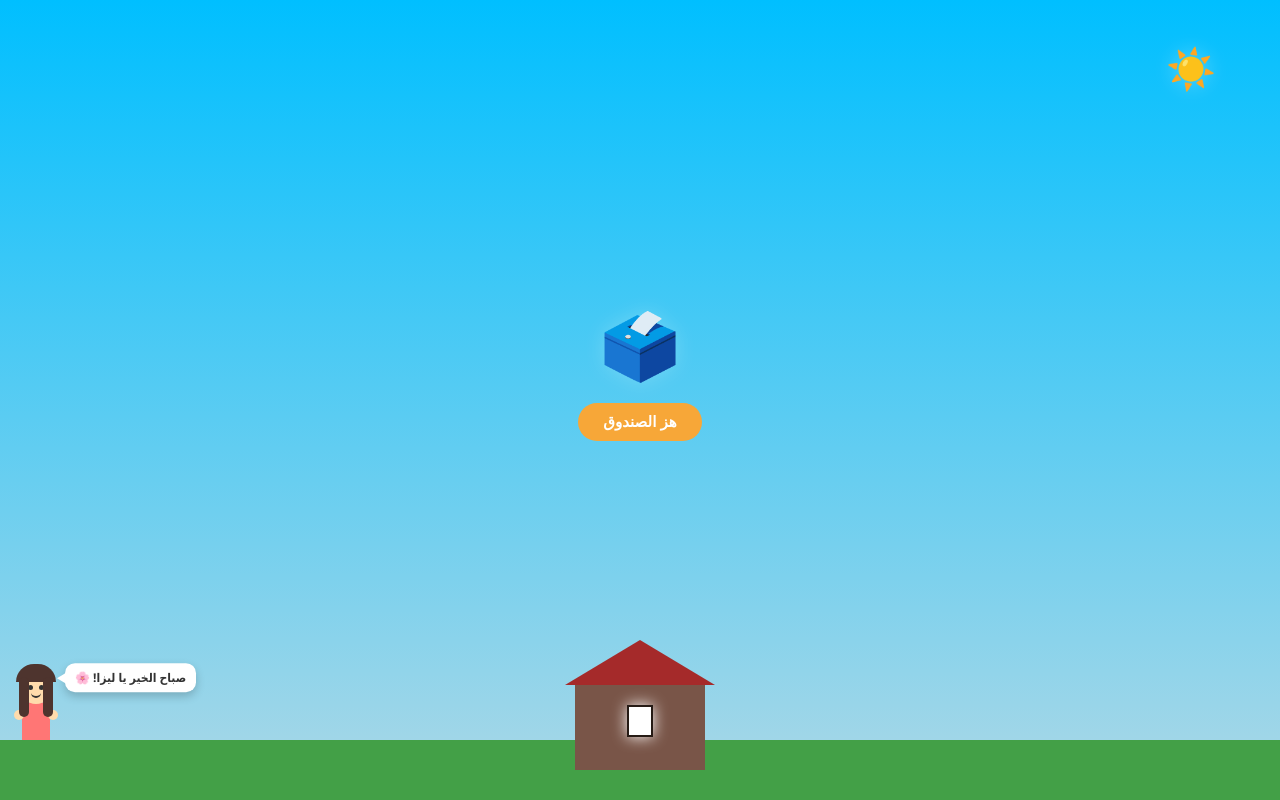
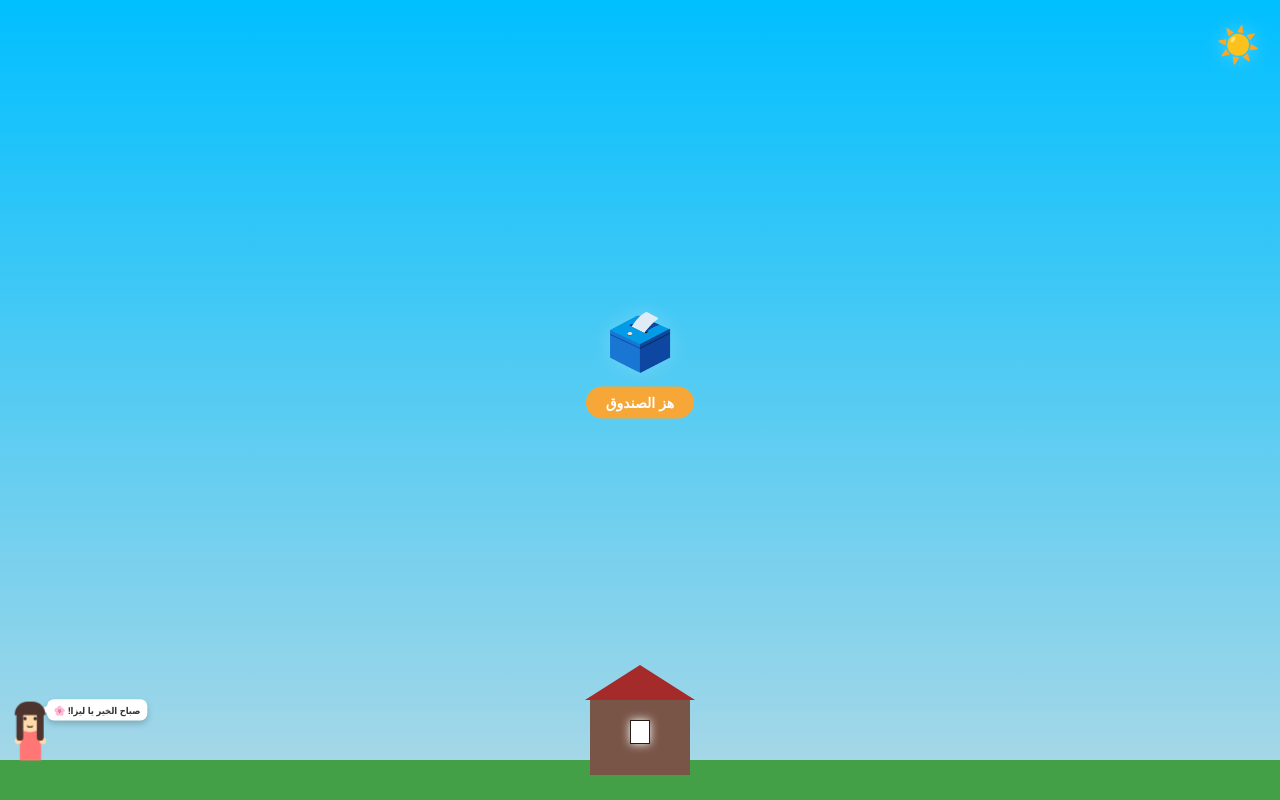
Before and after one commit to mohammadsaifi/gift-card, a plain HTML site: page index.html in a window 1280 px wide. Drawn offline with Linux system fonts and the light colour scheme.

Commit message:
Update index.html

```diff
--- a/index.html
+++ b/index.html
@@ -6,7 +6,6 @@
     <title>صندوق الحكمة الذكي - ليزا</title>
     <style>
         :root {
-            /* ألوان الليل الكحلي اللامع المحددة */
             --bg-top: #001f3f;
             --bg-bottom: #003366;
             --grass-color: #2e7d32;
@@ -28,12 +27,12 @@
             font-family: 'Segoe UI', Tahoma, Geneva, Verdana, sans-serif;
             margin: 0;
             padding: 0;
-            height: 100vh;
+            height: 100vh; /* تثبيت الارتفاع ليكون مساوياً للشاشة */
             width: 100%;
-            overflow: hidden;
+            overflow: hidden; /* منع السكرول نهائياً */
             display: flex;
             flex-direction: column;
-            justify-content: center;
+            justify-content: space-between; /* توزيع العناصر على طول الشاشة */
             align-items: center;
             background: linear-gradient(to top, var(--bg-bottom) 0%, var(--bg-top) 100%);
             transition: background 2s ease;
@@ -41,21 +40,30 @@
             touch-action: manipulation;
         }
 
+        /* القمر - تصغيره ووضعه في زاوية علوية مناسبة */
+        .celestial {
+            position: absolute;
+            top: 20px;
+            right: 20px;
+            font-size: 35px; /* تصغير القمر ليناسب الشاشة */
+            z-index: 100;
+            filter: drop-shadow(0 0 10px rgba(255,255,255,0.3));
+        }
+
         /* النجوم اللامعة */
         .sky-objects {
             position: absolute;
-            top: 0; left: 0; width: 100%; height: 60%;
+            top: 0; left: 0; width: 100%; height: 100%;
             pointer-events: none;
         }
 
         .stars {
             position: absolute;
             width: 100%; height: 100%;
-            background-image: radial-gradient(circle, #fff 1.5px, transparent 1.5px);
-            background-size: 60px 60px;
+            background-image: radial-gradient(circle, #fff 1.2px, transparent 1.2px);
+            background-size: 50px 50px;
             animation: moveSky 100s linear infinite;
-            opacity: 0.6;
-            filter: drop-shadow(0 0 5px #fff);
+            opacity: 0.5;
         }
         body.day-mode .stars { display: none; }
 
@@ -64,158 +72,20 @@
             to { background-position: 500px 500px; }
         }
 
-        .celestial {
+        /* المحتوى الأوسط (الصندوق والزر) */
+        .main-content {
             position: absolute;
-            top: 5%; right: 5%;
-            font-size: 40px;
-            z-index: 100;
-            filter: drop-shadow(0 0 10px rgba(255,255,255,0.3));
-        }
-
-        /* إصلاح العشب والبيت */
-        .background-elements {
-            position: absolute;
-            bottom: 0; width: 100%; height: 160px;
-            display: flex; justify-content: center; align-items: flex-end;
-            z-index: 1;
-        }
-
-        .grass {
-            position: absolute;
-            bottom: 0; left: 0; width: 100%; height: 60px; /* تم تعديله ليغطي العرض كاملاً */
-            background: var(--grass-color);
-            transition: 1.5s;
-        }
-
-        .house {
-            position: relative;
-            width: 130px; height: 90px;
-            background: var(--house-color);
-            margin-bottom: 30px;
-            z-index: 2;
-            transition: 1.5s;
-        }
-
-        .house-roof {
-            position: absolute;
-            top: -40px; left: -10px;
-            border-left: 75px solid transparent;
-            border-right: 75px solid transparent;
-            border-bottom: 45px solid var(--roof-color);
-        }
-
-        .window {
-            position: absolute;
-            top: 25px; left: 50%;
-            transform: translateX(-50%);
-            width: 22px; height: 28px;
-            background: var(--window-color);
-            box-shadow: 0 0 15px var(--window-color);
-            border: 2px solid #261b15;
-        }
-
-        /* إصلاح مكان ليزا والفقاعة */
-        .character {
-            position: absolute;
-            bottom: 60px;
-            left: 20px; /* تثبيت البنت لليسار قليلاً لضمان عدم خروج الفقاعة */
-            z-index: 5;
-            display: flex;
-            flex-direction: column;
-            align-items: center;
-        }
-
-        .speech-bubble {
-            background: #ffffff;
-            color: #333;
-            padding: 6px 10px;
-            border-radius: 10px;
-            font-weight: bold;
-            font-size: 12px;
-            position: absolute;
-            top: -5px;
-            left: 45px; /* الفقاعة تظهر لليمين لتجنب حافة الشاشة */
-            width: max-content;
-            box-shadow: 0 4px 10px rgba(0,0,0,0.2);
-            animation: float 3s ease-in-out infinite;
-        }
-
-        .speech-bubble::after {
-            content: '';
-            position: absolute;
-            bottom: 8px; left: -8px;
-            border-top: 6px solid transparent;
-            border-bottom: 6px solid transparent;
-            border-right: 10px solid #fff; /* السهم يشير لليسار باتجاه البنت */
-        }
-
-        .girl-head {
-            width: 32px; height: 32px;
-            background: #ffdbac;
-            border-radius: 50%;
-            position: relative;
-            z-index: 2;
-        }
-
-        .hair {
-            position: absolute;
-            top: -8px; left: -4px;
-            width: 40px; height: 18px;
-            background: #4e342e; border-radius: 20px 20px 0 0;
-            z-index: -1;
-        }
-        .hair-side {
-            position: absolute;
-            top: 5px; width: 10px; height: 40px;
-            background: #4e342e; border-radius: 5px;
-            z-index: 1;
-        }
-        .hair-side.left { left: -1px; }
-        .hair-side.right { right: -1px; }
-
-        .eye {
-            position: absolute;
-            top: 13px; width: 5px; height: 5px;
-            background: #333; border-radius: 50%;
-        }
-        .eye.left { left: 8px; }
-        .eye.right { right: 8px; }
-
-        .mouth {
-            position: absolute;
-            bottom: 6px; left: 50%;
-            transform: translateX(-50%);
-            width: 10px; height: 5px;
-            border-bottom: 2px solid #333; border-radius: 0 0 10px 10px;
-        }
-
-        .girl-body {
-            width: 28px; height: 38px;
-            background: #ff7675; border-radius: 10px 10px 0 0;
-            margin-top: -2px; position: relative;
-        }
-
-        .hand {
-            position: absolute;
-            top: 8px; width: 10px; height: 10px;
-            background: #ffdbac; border-radius: 50%;
-        }
-        .hand.left { left: -8px; }
-        .hand.right { right: -8px; }
-
-        /* المحتوى */
-        .main-content {
-            position: relative;
+            top: 45%; /* وضع الصندوق في منتصف المسافة العلوية */
+            transform: translateY(-50%);
             z-index: 10;
             display: flex;
             flex-direction: column;
             align-items: center;
-            margin-top: -60px;
             width: 100%;
         }
 
         .jar-container {
-            font-size: 65px;
+            font-size: 55px; /* تصغير الصندوق ليناسب المشهد */
             cursor: pointer;
             filter: drop-shadow(0 0 10px rgba(255,255,255,0.2));
             user-select: none;
@@ -223,46 +93,118 @@
         }
 
         .btn-shake {
-            margin-top: 15px;
-            padding: 10px 25px;
+            margin-top: 10px;
+            padding: 8px 20px;
             background: #f7a738;
             border: none;
-            border-radius: 25px;
+            border-radius: 20px;
             font-weight: bold;
             cursor: pointer;
             color: #fff;
-            font-size: 15px;
+            font-size: 14px;
         }
 
         .shake { animation: shakeAnim 0.5s infinite; }
         @keyframes shakeAnim { 0%, 100% { transform: rotate(0); } 25% { transform: rotate(8deg); } 50% { transform: rotate(-8deg); } }
 
-        /* المودال */
-        .overlay {
-            display: none; position: fixed;
-            top: 0; left: 0; width: 100%; height: 100%;
-            background: rgba(0,0,0,0.8);
-            z-index: 1000; justify-content: center; align-items: center;
+        /* العناصر السفلية (العشب، البيت، البنت) */
+        .bottom-scene {
+            position: absolute;
+            bottom: 0;
+            width: 100%;
+            height: 30vh; /* حجز 30% فقط من أسفل الشاشة للمنزل والعشب */
+            display: flex;
+            justify-content: center;
+            align-items: flex-end;
+            z-index: 1;
         }
 
-        .paper {
-            background: #fffde7;
-            width: 80%; max-width: 280px;
-            padding: 30px 20px;
-            text-align: center;
-            box-shadow: 0 10px 30px rgba(0,0,0,0.5);
-            transform: scale(0);
-            transition: 0.4s;
-            border-bottom-right-radius: 40px 5px;
+        .grass {
+            position: absolute;
+            bottom: 0; left: 0; width: 100%; height: 40px; /* تقليل ارتفاع العشب */
+            background: var(--grass-color);
+            transition: 1.5s;
         }
 
-        .overlay.active { display: flex; }
-        .overlay.active .paper { transform: scale(1); }
+        .house {
+            position: relative;
+            width: 100px; height: 75px; /* تصغير البيت */
+            background: var(--house-color);
+            margin-bottom: 25px; /* وضع البيت فوق العشب مباشرة */
+            z-index: 2;
+        }
 
-        .close-btn {
-            margin-top: 20px; padding: 10px 25px;
-            background: #333; color: #fff; border: none; border-radius: 5px;
+        .house-roof {
+            position: absolute;
+            top: -35px; left: -5px;
+            border-left: 55px solid transparent;
+            border-right: 55px solid transparent;
+            border-bottom: 35px solid var(--roof-color);
         }
+
+        .window {
+            position: absolute;
+            top: 20px; left: 50%;
+            transform: translateX(-50%);
+            width: 18px; height: 22px;
+            background: var(--window-color);
+            box-shadow: 0 0 10px var(--window-color);
+            border: 1px solid #261b15;
+        }
+
+        /* مكان ليزا والفقاعة */
+        .character {
+            position: absolute;
+            bottom: 35px;
+            left: 15px; /* تقريب البنت من الحافة لترك مساحة للبيت */
+            z-index: 5;
+            display: flex;
+            flex-direction: column;
+            align-items: center;
+            transform: scale(0.85); /* تصغير البنت قليلاً */
+        }
+
+        .speech-bubble {
+            background: #ffffff;
+            color: #333;
+            padding: 5px 8px;
+            border-radius: 8px;
+            font-weight: bold;
+            font-size: 11px;
+            position: absolute;
+            top: -5px;
+            left: 35px; /* الفقاعة تفتح للداخل */
+            width: max-content;
+            box-shadow: 0 4px 8px rgba(0,0,0,0.2);
+            animation: float 3s ease-in-out infinite;
+        }
+
+        .speech-bubble::after {
+            content: '';
+            position: absolute;
+            bottom: 8px; left: -7px;
+            border-top: 5px solid transparent;
+            border-bottom: 5px solid transparent;
+            border-right: 8px solid #fff;
+        }
+
+        /* تفاصيل ليزا */
+        .girl-head { width: 30px; height: 30px; background: #ffdbac; border-radius: 50%; position: relative; z-index: 2; }
+        .hair { position: absolute; top: -6px; left: -3px; width: 36px; height: 16px; background: #4e342e; border-radius: 15px 15px 0 0; z-index: -1; }
+        .hair-side { position: absolute; top: 5px; width: 8px; height: 35px; background: #4e342e; border-radius: 5px; z-index: 1; }
+        .hair-side.left { left: -1px; } .hair-side.right { right: -1px; }
+        .eye { position: absolute; top: 12px; width: 4px; height: 4px; background: #333; border-radius: 50%; }
+        .eye.left { left: 7px; } .eye.right { right: 7px; }
+        .mouth { position: absolute; bottom: 5px; left: 50%; transform: translateX(-50%); width: 8px; height: 4px; border-bottom: 2px solid #333; border-radius: 0 0 10px 10px; }
+        .girl-body { width: 25px; height: 35px; background: #ff7675; border-radius: 8px 8px 0 0; margin-top: -2px; position: relative; }
+        .hand { position: absolute; top: 8px; width: 8px; height: 8px; background: #ffdbac; border-radius: 50%; }
+        .hand.left { left: -6px; } .hand.right { right: -6px; }
+
+        /* المودال */
+        .overlay { display: none; position: fixed; top: 0; left: 0; width: 100%; height: 100%; background: rgba(0,0,0,0.85); z-index: 1000; justify-content: center; align-items: center; }
+        .paper { background: #fffde7; width: 80%; max-width: 260px; padding: 25px 15px; text-align: center; border-bottom-right-radius: 35px 5px; transform: scale(0); transition: 0.4s; }
+        .overlay.active { display: flex; } .overlay.active .paper { transform: scale(1); }
+        .close-btn { margin-top: 15px; padding: 8px 20px; background: #333; color: #fff; border: none; border-radius: 5px; font-size: 13px; }
 
         @keyframes float { 0%, 100% { transform: translateY(0); } 50% { transform: translateY(-5px); } }
     </style>
@@ -275,6 +217,12 @@
 
     <div class="celestial" id="celestial-icon">🌙</div>
 
+    <div class="main-content">
+        <div class="jar-container" id="jar" onclick="startProcess()">🗳️</div>
+        <button class="btn-shake" onclick="startProcess()">هز الصندوق</button>
+    </div>
+
+    <div class="bottom-scene">
         <div class="character">
             <div class="speech-bubble" id="bubble-text">رجي الصندوق يا ليزا ✨</div>
             <div class="girl-head">
@@ -291,17 +239,12 @@
             </div>
         </div>
 
-    <div class="background-elements">
         <div class="house">
             <div class="house-roof"></div>
             <div class="window"></div>
         </div>
+
         <div class="grass"></div>
-    </div>
-
-    <div class="main-content">
-        <div class="jar-container" id="jar" onclick="startProcess()">🗳️</div>
-        <button class="btn-shake" onclick="startProcess()">هز الصندوق</button>
     </div>
 
     <div class="overlay" id="overlay">
```
Lines whose indentation alone changed are shown as unchanged.
